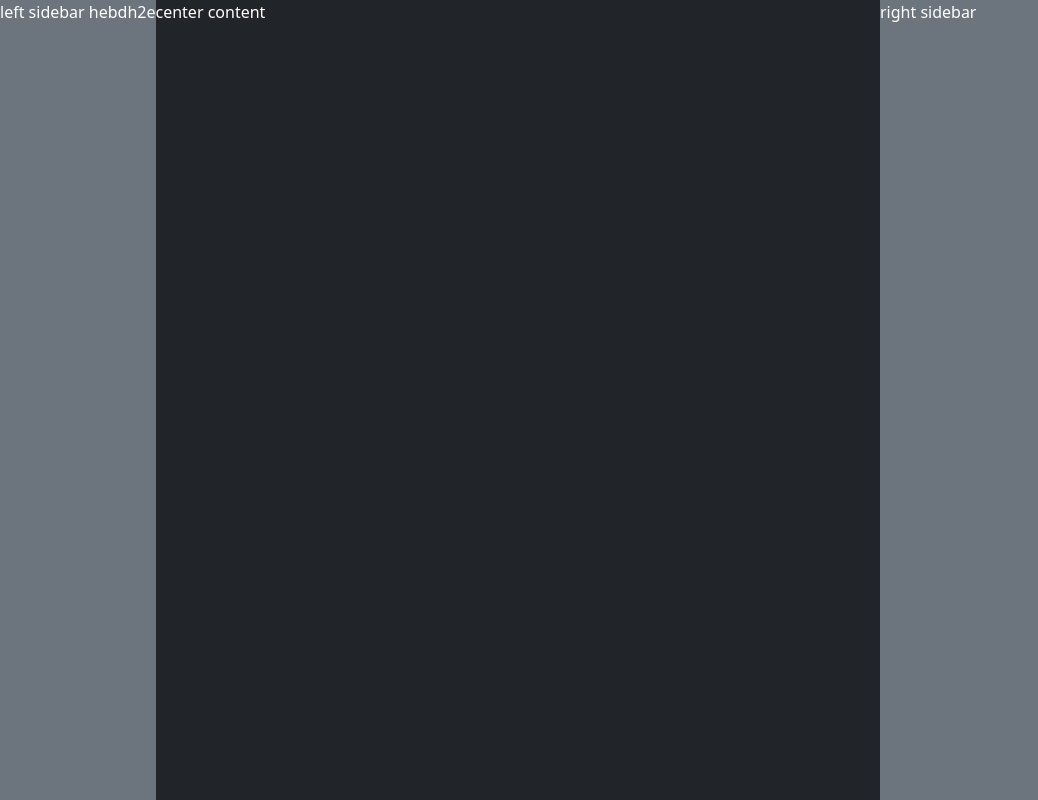
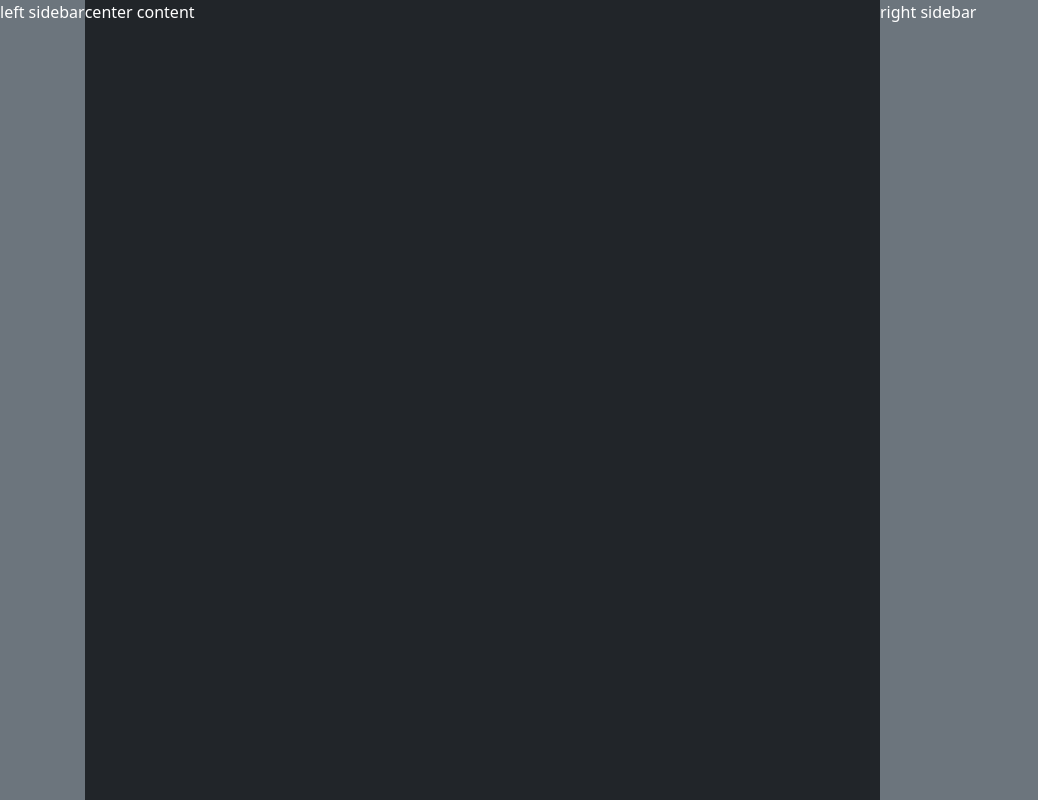
Before and after one commit to Abdul-Wahab-Abbasi/pos-starterkit, a plain HTML site: page index.html in a window 1280 px wide. Shown: the whole page, without its empty margins (0-1038 px from the left). Drawn offline with Linux system fonts and the light colour scheme.

Commit message:
Removed unwanted text.

```diff
--- a/index.html
+++ b/index.html
@@ -10,7 +10,7 @@
 <body>
     <div class="container-fluid d-flex p-0 m-0 overflow-hidden" style="height: 100vh;">
         <aside class="bg-secondary text-white">
-            left sidebar hebdh2e
+            left sidebar
         </aside>
         <main class="bg-dark flex-grow-1 text-white">
             center content
```
